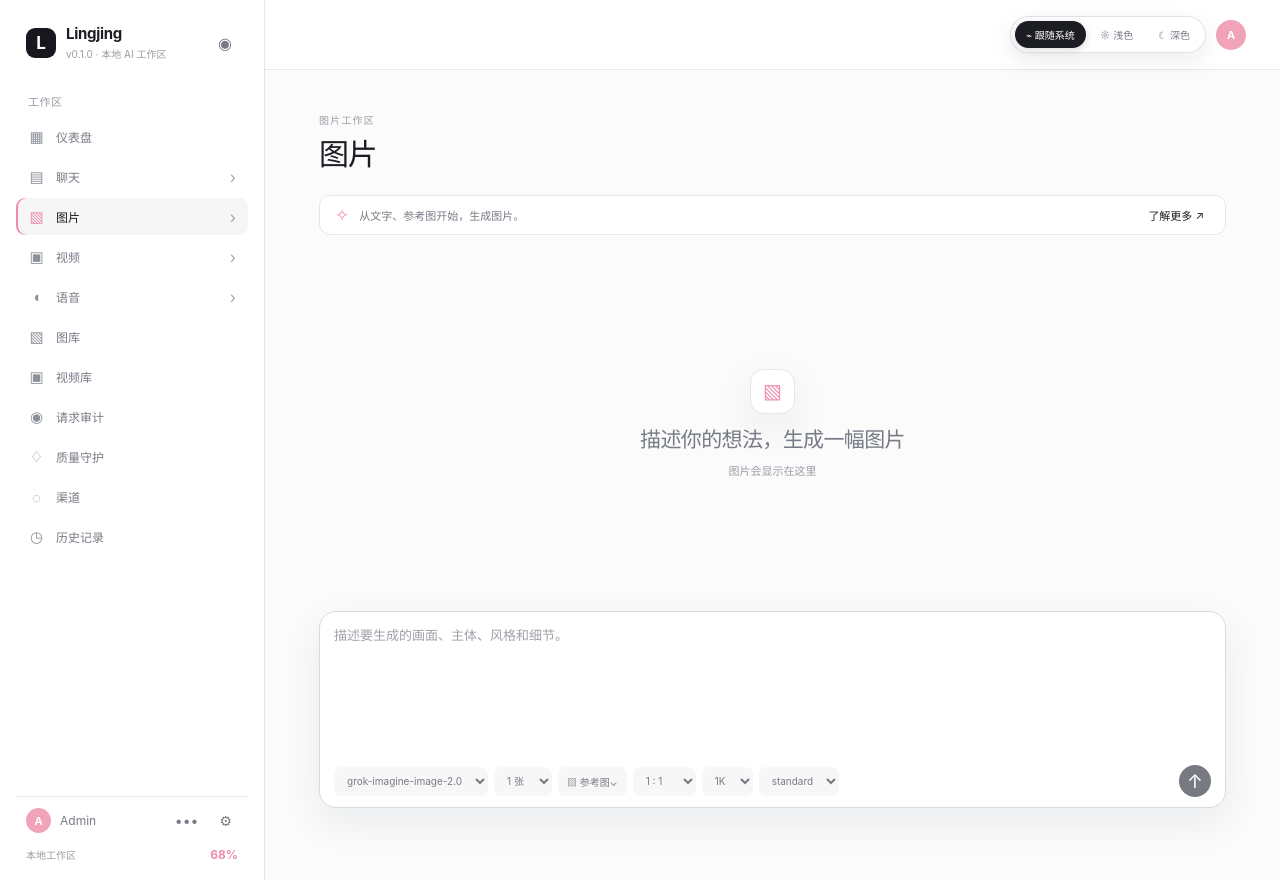
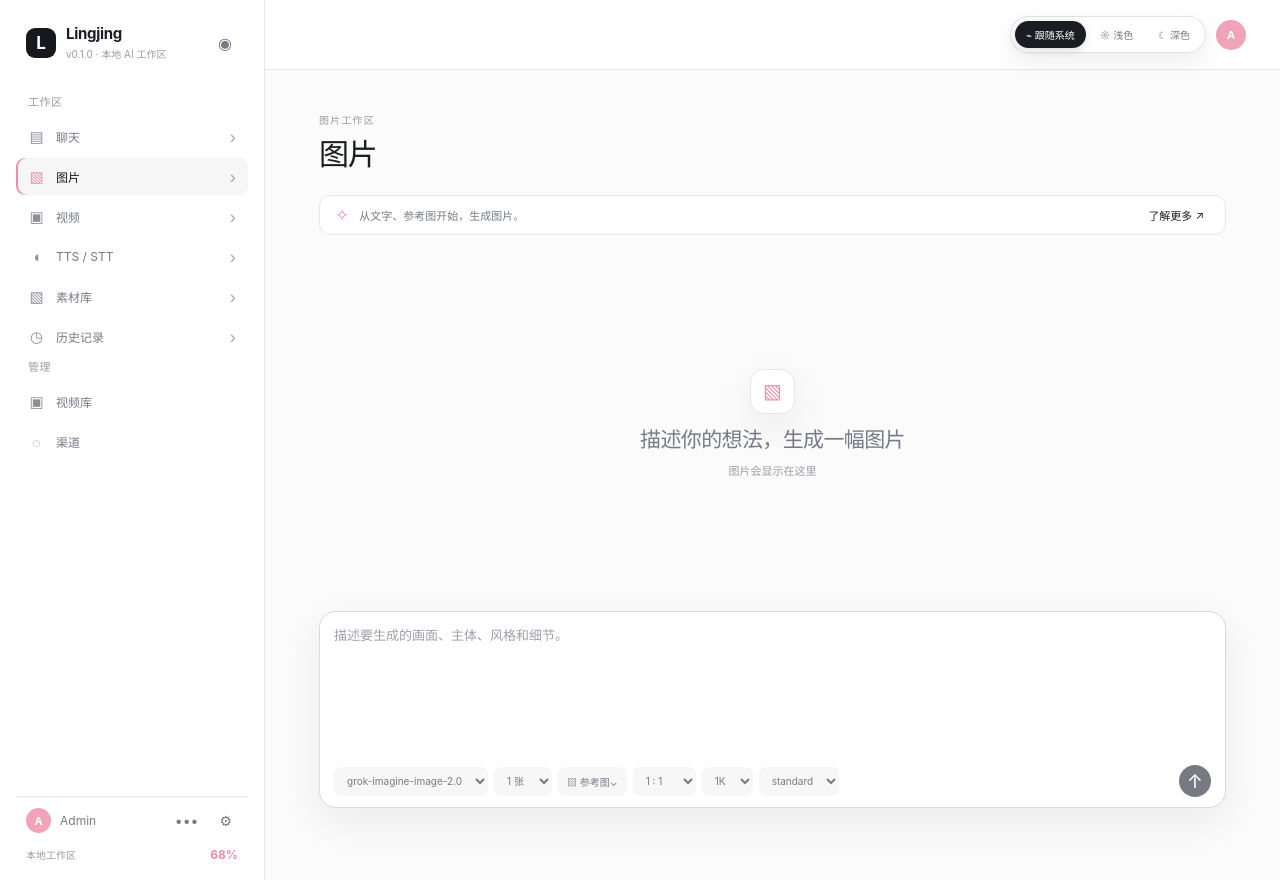
Before and after one commit to mrdoudou1/lingjing-client, a React (Vite) app: page / in a window 1280 px wide. Built offline with nearby package versions, Linux system fonts and the light colour scheme.

Commit message:
refactor: align navigation with sdd information architecture

```diff
--- a/src/App.tsx
+++ b/src/App.tsx
@@ -26,6 +26,7 @@ function App() {
       case '图片': return <ImagePage notify={ui.notify} />
       case '视频': return <VideoPage notify={ui.notify} />
       case 'TTS / STT': return <AudioPage notify={ui.notify} />
+      case '素材库':
       case '图库': return <AssetsPage notify={ui.notify} />
       case '视频库': return <VideoLibraryPage notify={ui.notify} />
       case '渠道': return <ChannelPage notify={ui.notify} />
--- a/src/app/navigation.ts
+++ b/src/app/navigation.ts
@@ -1,12 +1,11 @@
 import type { Section } from '../types/domain'
 
-export const workspaceNav = [
-  ['仪表盘', '▦'], ['图库', '▧'], ['视频库', '▣'], ['请求审计', '◉'], ['质量守护', '♢'],
-] as const
-export const studioNav = [['聊天', '▤'], ['图片', '▧'], ['视频', '▣'], ['语音', '◖']] as const
+export const primaryNav = [['聊天', '▤'], ['图片', '▧'], ['视频', '▣'], ['TTS / STT', '◖'], ['素材库', '▧'], ['历史记录', '◷']] as const
+export const managementNav = [['视频库', '▣'], ['渠道', '◌']] as const
 
 export function resolveSection(value: string): Section | null {
   if (value === '语音') return 'TTS / STT'
-  if (['聊天', '图片', '视频', '图库', '视频库', '渠道', '历史记录', '设置'].includes(value)) return value as Section
+  if (value === '素材库') return '素材库'
+  if (['聊天', '图片', '视频', 'TTS / STT', '图库', '视频库', '渠道', '历史记录', '设置'].includes(value)) return value as Section
   return null
 }
--- a/src/components/layout/Sidebar.tsx
+++ b/src/components/layout/Sidebar.tsx
@@ -1,5 +1,5 @@
 import type { Notify, Section } from '../../types/domain'
-import { studioNav, workspaceNav } from '../../app/navigation'
+import { managementNav, primaryNav } from '../../app/navigation'
 
 interface SidebarProps {
   section: Section
@@ -13,11 +13,9 @@ export function Sidebar({ section, onNavigate, onSettings, notify }: SidebarProp
     <div className="brand-row"><div className="brand-mark">L</div><div><strong>Lingjing</strong><span>v0.1.0 · 本地 AI 工作区</span></div><button className="github-button" onClick={() => notify('项目链接已复制')}>◉</button></div>
     <div className="side-section">
       <span className="side-label">工作区</span>
-      <button className="side-item" onClick={() => notify('仪表盘模块将在后续版本接入')}><span>{workspaceNav[0][1]}</span>{workspaceNav[0][0]}</button>
-      {studioNav.map(([label, icon]) => <button key={label} className={`side-item ${section === (label === '语音' ? 'TTS / STT' : label) ? 'active' : ''}`} onClick={() => onNavigate(label)}><span>{icon}</span>{label}<b>›</b></button>)}
-      {workspaceNav.slice(1).map(([label, icon]) => <button key={label} className={`side-item ${section === label ? 'active' : ''}`} onClick={() => onNavigate(label)}><span>{icon}</span>{label}</button>)}
-      <button className={`side-item ${section === '渠道' ? 'active' : ''}`} onClick={() => onNavigate('渠道')}><span>◌</span>渠道</button>
-      <button className={`side-item ${section === '历史记录' ? 'active' : ''}`} onClick={() => onNavigate('历史记录')}><span>◷</span>历史记录</button>
+      {primaryNav.map(([label, icon]) => <button key={label} className={`side-item ${section === label || (label === '素材库' && section === '图库') ? 'active' : ''}`} onClick={() => onNavigate(label)}><span>{icon}</span>{label}<b>›</b></button>)}
+      <span className="side-label side-label-secondary">管理</span>
+      {managementNav.map(([label, icon]) => <button key={label} className={`side-item ${section === label ? 'active' : ''}`} onClick={() => onNavigate(label)}><span>{icon}</span>{label}</button>)}
     </div>
     <div className="sidebar-footer"><div className="profile-line"><div className="avatar">A</div><span>Admin</span><button onClick={() => notify('更多账户操作')}>•••</button><button onClick={onSettings}>⚙</button></div><div className="usage-line"><span>本地工作区</span><strong>68%</strong></div></div>
   </aside>
--- a/src/types/domain.ts
+++ b/src/types/domain.ts
@@ -1,4 +1,4 @@
-export type Section = '聊天' | '图片' | '视频' | 'TTS / STT' | '图库' | '视频库' | '渠道' | '历史记录' | '设置'
+export type Section = '聊天' | '图片' | '视频' | 'TTS / STT' | '素材库' | '图库' | '视频库' | '渠道' | '历史记录' | '设置'
 export type Theme = 'system' | 'light' | 'dark'
 export type VideoOperation = 'generate' | 'edit' | 'extend'
 export type ImageResolution = '1k' | '2k' | string
```
